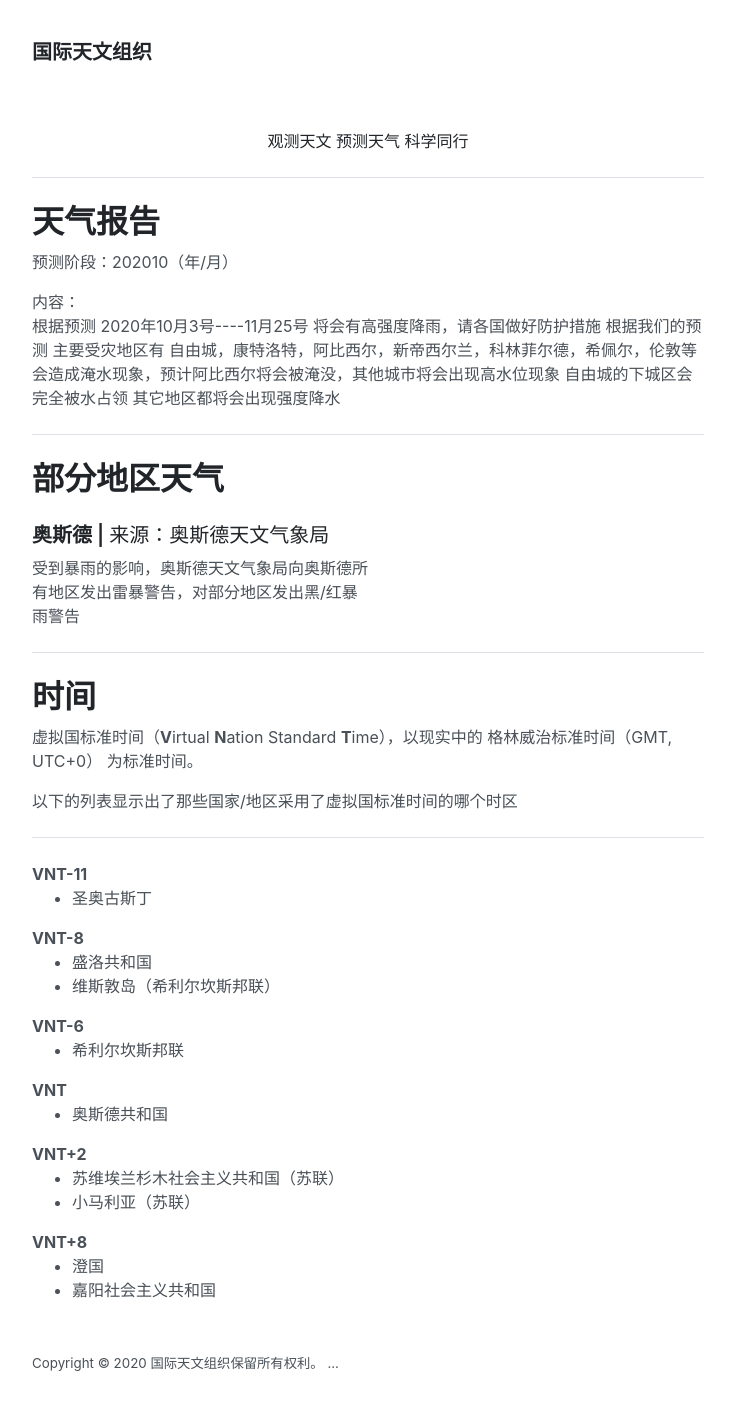
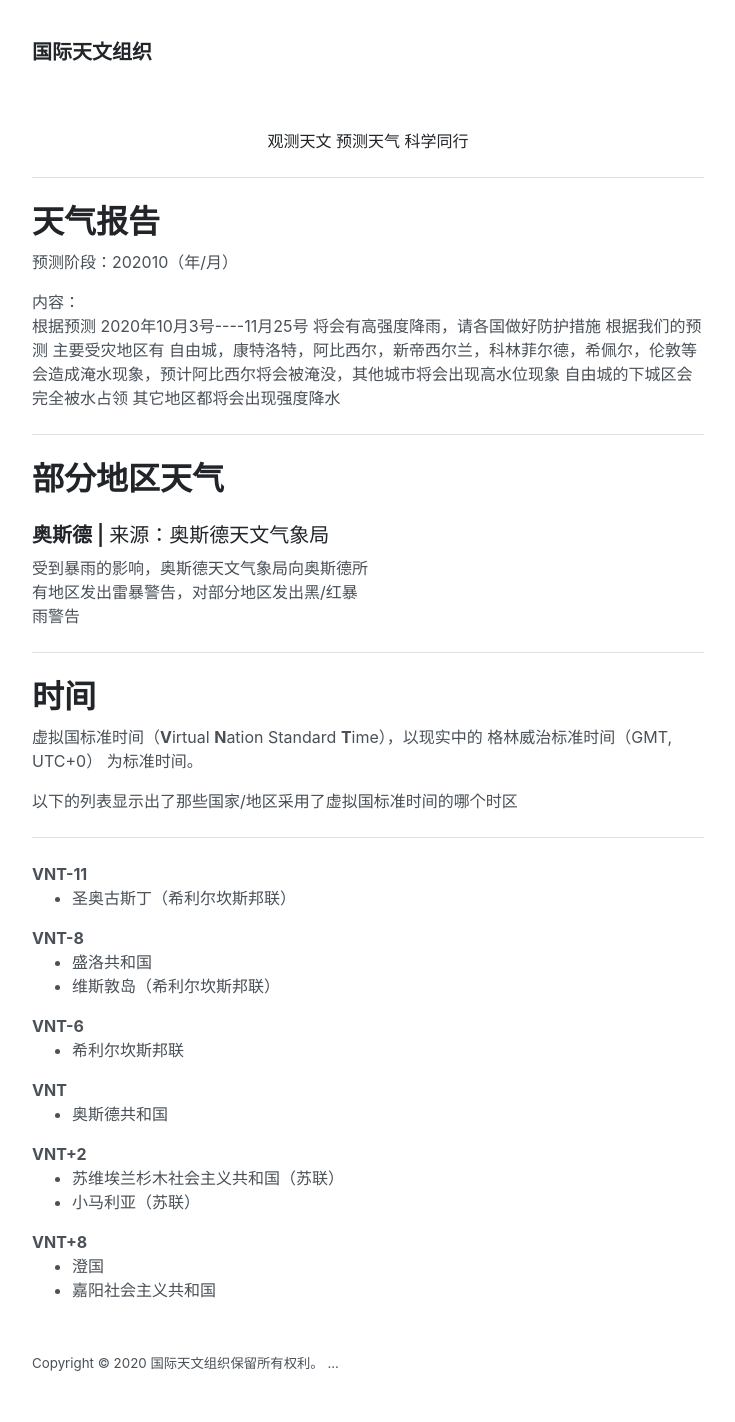
Before and after one commit to vunconf/vunconf.github.io, a Jekyll site: the page built from iao/index.html, in a window 1280 px wide. Shown: the whole page, without its empty margins (272-1007 px from the left). Built offline with Jekyll 4.4.1, drawn with Linux system fonts in a browser that asks for light colours.

Commit message:
Update index.html

```diff
--- a/iao/index.html
+++ b/iao/index.html
@@ -22,7 +22,7 @@ title: 主页
 <hr>
 <b>VNT-11</b>
 <ul>
-  <li>圣奥古斯丁</li>
+  <li>圣奥古斯丁（希利尔坎斯邦联）</li>
 </ul>
 <b>VNT-8</b>
 <ul>
```
